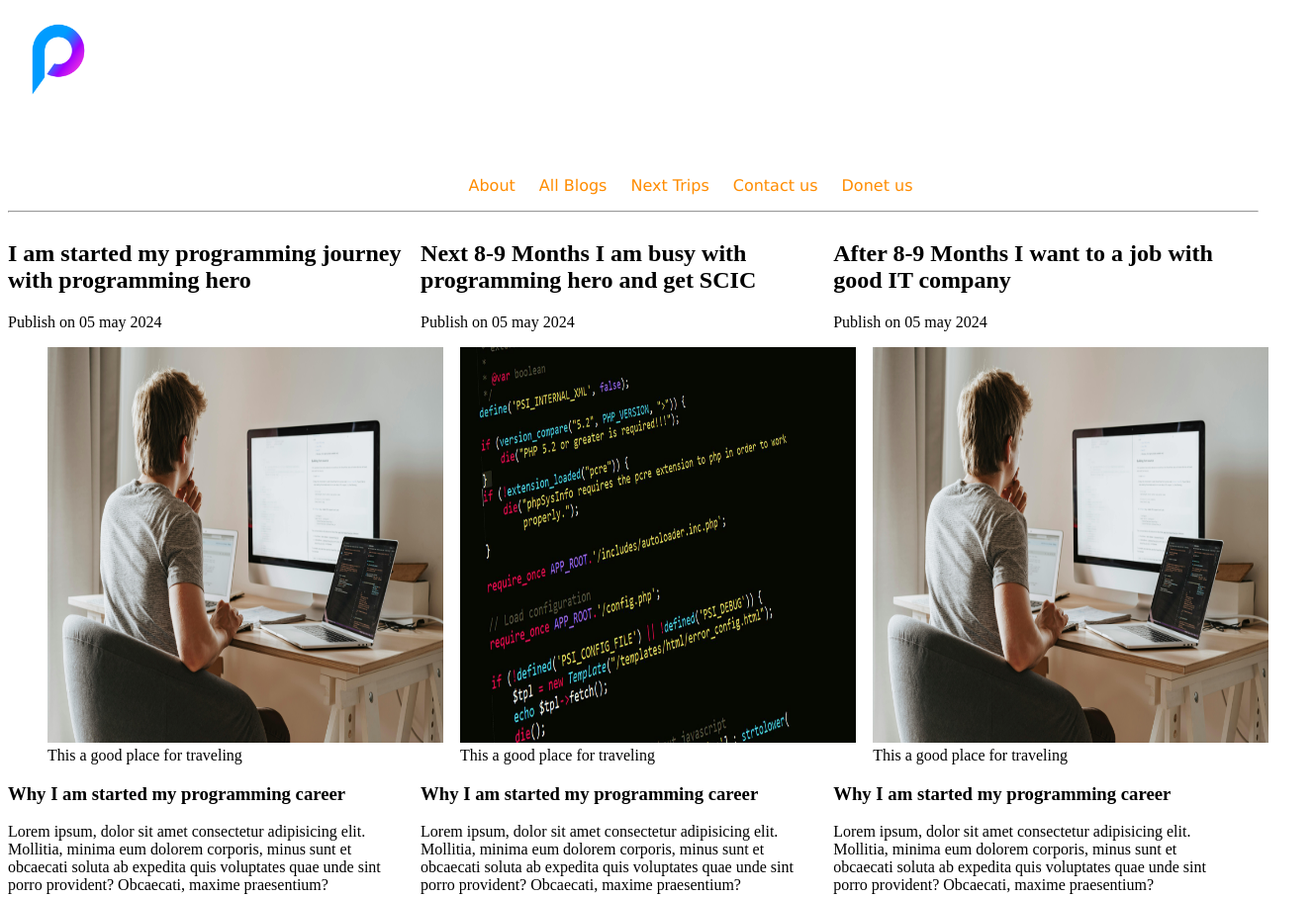
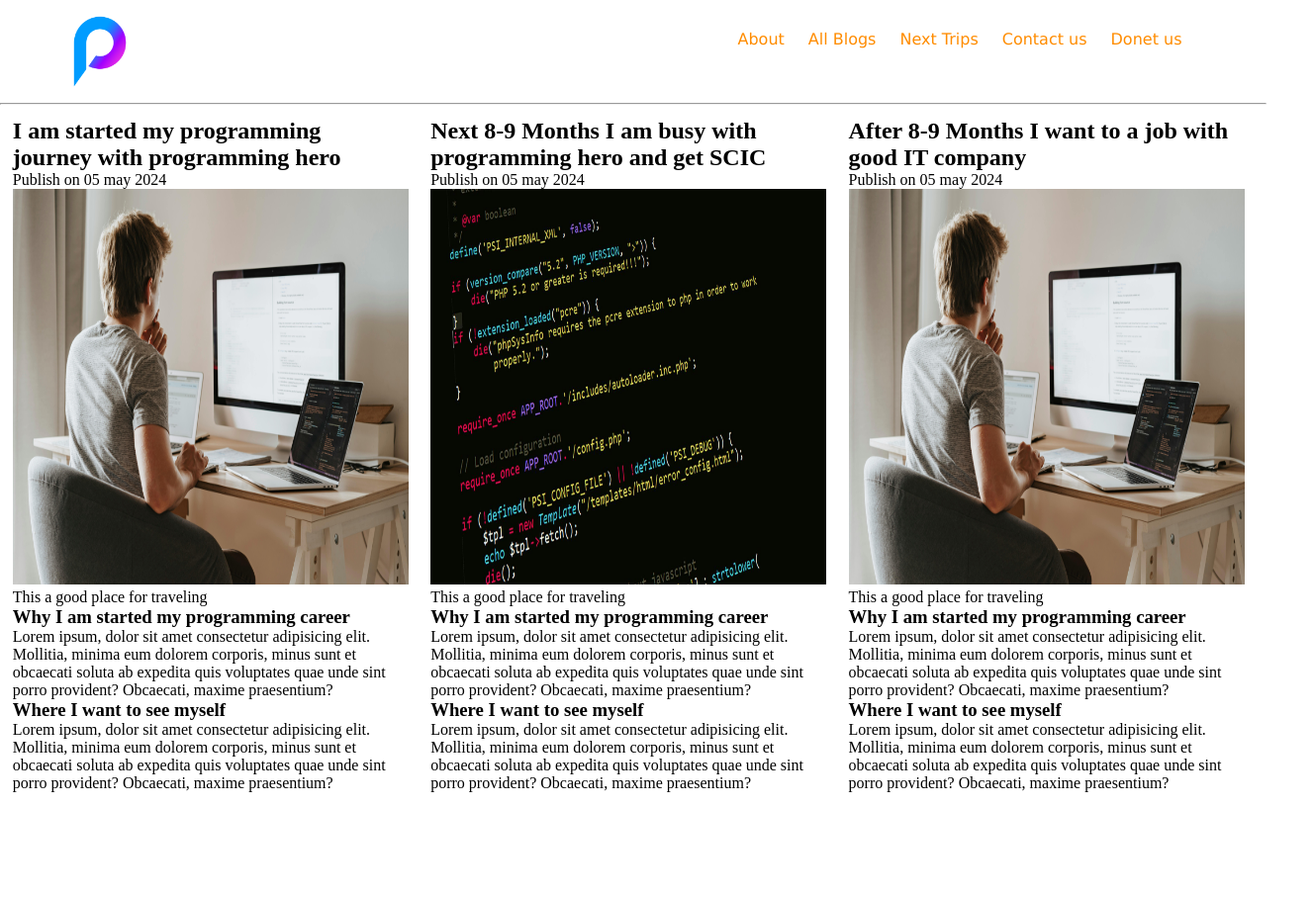
Before and after one commit to mehedi6-20022/practice-website-ph_1, a plain HTML site: page index.html in a window 1280 px wide. Shown: the top 907 px of the page at 99% size, 1328 px wide, since content can reach past the window. After the commit the page ends 814 px from the top, so only its background shows below. Drawn offline with Linux system fonts and the light colour scheme.

Commit message:
align item

```diff
--- a/index.html
+++ b/index.html
@@ -6,11 +6,12 @@
     <title>Practice Website PH-1</title>
     <link rel="stylesheet" href="./styles/style.css">
     <link rel="shortcut icon" href="./Images/favicon.png" type="image/x-icon">
+    <link rel="shortcut icon" href="./Images/favicon.png" type="image/x-icon">
 </head>
 <body>
     <header>
         <nav>
-            <div class="logo">
+            <div id="logo">
                 <img width="100px", height="100px" src="./Images/favicon.png" alt="logo">
             </div>
             <ul>
--- a/styles/style.css
+++ b/styles/style.css
@@ -1,11 +1,21 @@
+*{
+    margin: 0;
+    padding: 0;
+    box-sizing: border-box;
+}
+header > nav{
+    width: 100%;
+    display: flex;
+    justify-content: space-between;
+}
 header > nav > ul > li{
    display: inline-block;
    margin-left: 20px;
-   margin-top: 50px;
+   margin-top: 30px;
 }
 header > nav > ul {
     text-align: center;
-    width: 100vw;
+    width: 50%;
 }
 header > nav > ul > li > a{
     text-decoration: none;
@@ -13,11 +23,19 @@ header > nav > ul > li > a{
     font-weight: 300;
     font-family: 'Lucida Sans', 'Lucida Sans Regular', 'Lucida Grande', 'Lucida Sans Unicode', Geneva, Verdana, sans-serif;
 }
+header #logo {
+    width: 40%;
+}
+header #logo img{
+    width: 100px;
+    height: 100px;
+    margin-left: 50px;
+}
 main > article{
     width: 500px;
+    width: 31%;
     float: left;
-    width: 32%;
-    margin-right: 1%;
+    margin: 1%;
 }
 main > article > figure > img{
     width: 400px;
```
